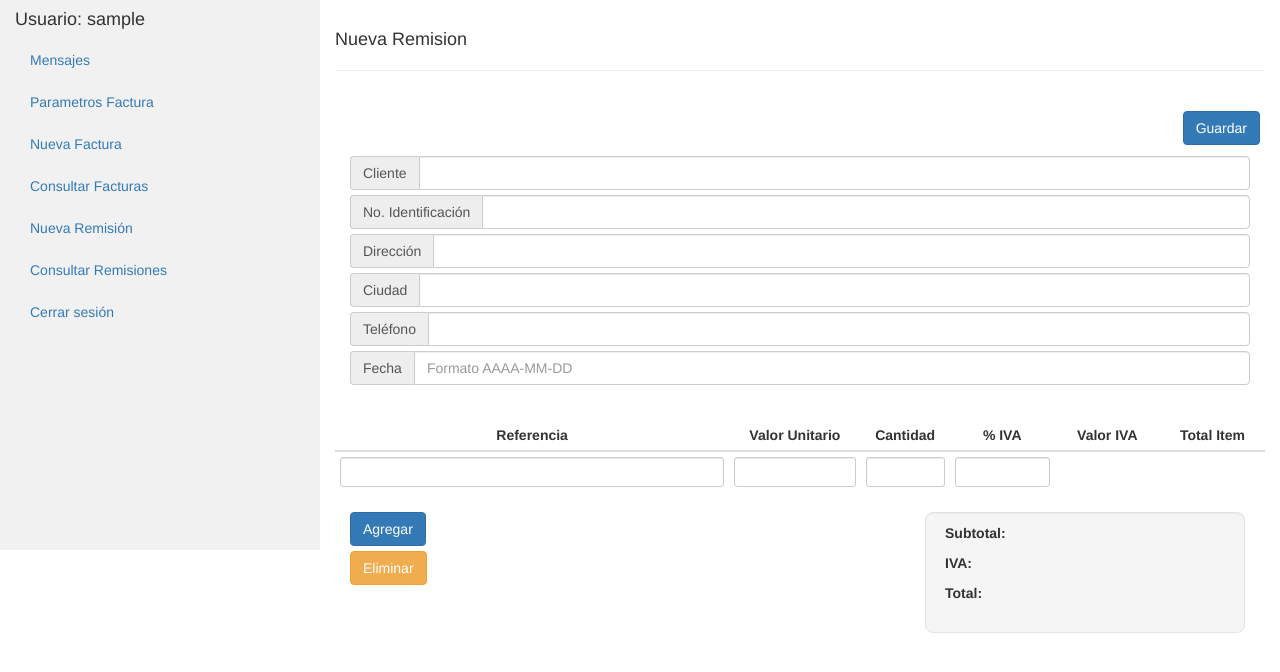
After one commit to mmesas3699/SolucionesIntegrales, a Flask app: page /remision in a window 1280 px wide. The commit adds this page. Shown: the top 672 px of the page. Run offline with Flask 2, Linux system fonts and the light colour scheme; the visitor is signed in with stand-in values (Sample User, id 1); data comes from the database, SQL or seed files in the repository; some libraries are stand-ins or nearby versions.

Commit message:
Crear remisiones y listar remisiones

```diff
--- /dev/null
+++ b/app/static/css/remision.css
@@ -0,0 +1,70 @@
+
+tbody tr.selected {
+	background-color: #f0f0f0;
+}
+
+th {
+	text-align: center;
+}
+
+#totales{
+	padding-top: 10px;
+	margin-right: 15px;
+	position: absolute;
+    right: 20px;
+    border-style: solid;
+    border-radius: 8px;
+}
+
+#guardar{
+	position: absolute;
+    right: 20px;
+    margin-bottom: 20px;
+}
+
+#label-num-remision{
+	background-color: DodgerBlue;
+	color: white;
+	text-align: left;
+	border-radius: 3px;
+	padding-top: 5px;
+	padding-bottom: 5px;
+}
+
+#form-numero-remision{
+	margin-bottom: 20px;
+}
+
+.numero-remision{
+	position: absolute;
+    left: 0px;
+}
+
+#numero-remision{
+	text-align: center;
+	padding-left: 10px;
+}
+
+.totales{
+	display: inline-block;
+}
+
+.valores-totales{
+	margin-right: 10px
+	padding-right: 7px;
+	padding-left: 7px;
+	font-size: 13px;
+}
+
+#add-row{
+	margin-bottom: 5px;
+}
+
+.table-responsive{
+	margin-top: 30px;
+}
+
+form{
+	margin-top: 5px;
+	margin-bottom: 5px;
+}
--- /dev/null
+++ b/app/static/js/remision.js
@@ -0,0 +1,210 @@
+var tablaRemision = $('#tabla-remision').DataTable({
+	// paging: false,
+	// searching: false,
+	// ordering: false
+});
+
+
+// Imprime los números con formato
+function numberWithCommas(x) {
+    return x.toString().replace(/\B(?=(\d{3})+(?!\d))/g, ",");
+}
+
+// Añade una nueva fila
+function addrow()
+{
+
+	$('tbody').append('<tr class="fila">'+
+						'<td id="tr-descripcion"><input type="text" class="form-control input-sm"></td>'+
+						'<td id="tr-valUnitario"><input type="text" class="valores unitario form-control input-sm"></td>'+
+						'<td id="tr-cantidad"><input type="text" class="valores cantidad form-control input-sm"></td>'+
+						'<td id="tr-porcIva"><input type="text"class="valores procIva form-control input-sm"></td>'+
+						'<td id="tr-valIva" class="valIva"></td>'+
+						'<td id="tr-valTotal" class="valTotal"></td>'+
+					  '</tr>');
+};
+
+
+// Elimina la fila seleccionada
+function removerow()
+{
+	$("tr.selected").remove();
+};
+
+
+// Añade o quita la clase 'selected' para poder eliminar filas
+$(document).ready(function()
+{
+
+    $('#tabla-remision tbody').on( 'click', 'tr', function ()
+    {
+        if ($(this).hasClass('selected'))
+        {
+            $(this).removeClass('selected');
+        }
+        else
+        {
+            $('tr.selected').removeClass('selected');
+            $(this).addClass('selected');
+        }
+    });
+});
+
+
+// Calcula los valores de la remision
+$(document).on('change', function()
+{
+
+	$('.valores').on('focusout', function()
+	{
+
+		var valUnitario = $(this).parents('tr').find('#tr-valUnitario').children().val();
+		var cantidad =  $(this).parents('tr').find('#tr-cantidad').children().val();
+		var porvIva = $(this).parents('tr').find('#tr-porcIva').children().val();
+		var subTotalItem = valUnitario * cantidad
+		var ivaItem = subTotalItem * porvIva / 100
+		var totalItem = subTotalItem + ivaItem
+
+ 		$(this).parents('tr').find('#tr-valIva').text(ivaItem);
+		$(this).parents('tr').find('#tr-valTotal').text(totalItem);
+
+
+		// Para calcular los valores totales de los items y el IVA
+
+		var sumTotal = 0
+		var sumTotalIva = 0
+
+		$('.valTotal').each(function()
+		{
+			sumTotal += parseInt($(this).text())
+		});
+
+
+		$('.valIva').each(function()
+		{
+			sumTotalIva += parseInt($(this).text())
+		});
+
+		var subTotal = sumTotal - sumTotalIva
+
+		formatSubtotal = numberWithCommas(subTotal)
+		formatSumTotal = numberWithCommas(sumTotal)
+		formatSumTotalIva = numberWithCommas(sumTotalIva)
+
+		$('#sumSubtotal').text(formatSubtotal)
+		$('#sumTotal').text(formatSumTotal)
+		$('#sumTotalIva').text(formatSumTotalIva)
+
+		console.log(sumTotal, sumTotalIva)
+	});
+});
+
+// Guarda los datos de la remision
+$(document).ready(function()
+{
+
+	$('#guardar').click(function(event)
+	{
+
+		var fila = $('.fila').toArray();
+		// console.log(fila.length)
+		var arrayFilas = [];
+		var cuenta = 0;
+		var cuentaFilas = 1;
+		var desc;
+		var vUnitario;
+		var cant;
+		var pIva;
+		var vIva;
+		var totItem;
+		var fil = 1
+
+			while (cuenta < fila.length){
+			var f = [];
+			// console.log(fil, cuenta);
+			desc = $('#tbl-rem-body tr:nth-child('+fil+')').find('#tr-descripcion').children().val();
+			// console.log(desc, fil);
+			vUnitario = $('#tbl-rem-body tr:nth-child('+fil+')').find('#tr-valUnitario').children().val();
+			cant = $('#tbl-rem-body tr:nth-child('+fil+')').find('#tr-cantidad').children().val();
+			pIva = $('#tbl-rem-body tr:nth-child('+fil+')').find('#tr-porcIva').children().val();
+			vIva = $('#tbl-rem-body tr:nth-child('+fil+')').find('#tr-valIva').text();
+			totItem = $('#tbl-rem-body tr:nth-child('+fil+')').find('#tr-valTotal').text();
+
+			f[0] = desc;
+			f[1] = vUnitario;
+			f[2] = cant;
+			f[3] = pIva;
+			f[4] = vIva;
+			f[5] = totItem;
+
+			arrayFilas.push(f);
+			cuenta++;
+			fil++;
+
+		}
+
+
+
+		function DatosRemision(numremision, cliente, identificacion, direccion, ciudad, telefono, fecha, items, subtotal, iva, total){
+			this.numremision = numremision;
+			this.cliente = cliente;
+			this.identificacion = identificacion
+			this.direccion = direccion;
+			this.ciudad = ciudad;
+			this.telefono = telefono;
+			this.fecha = fecha;
+			this.items = items;
+			this.subtotal = subtotal;
+			this.iva = iva;
+			this.total = total;
+		};
+
+
+
+		var data = new DatosRemision(
+							$('#numero-remision').text(),
+							$('#cliente').val(),
+							$('#identificacion').val(),
+							$('#direccion').val(),
+							$('#ciudad').val(),
+							$('#telefono').val(),
+							$('#fecha').val(),
+							arrayFilas,
+							$('#sumSubtotal').text(),
+							$('#sumTotalIva').text(),
+							$('#sumTotal').text(),
+							)
+
+		console.log(data);
+
+ 		$.ajax(
+ 		{
+   		url: '/guarda_remision',
+   		type: 'POST',
+   		contentType:'application/json',
+   		data: JSON.stringify(data),
+   		dataType:'json',
+   		success: function(data)
+   		{
+     		//On ajax success do this
+     		console.log(data.success);
+     		$('#successAlert').text(data.success).show();
+
+      	},
+   		error: function(xhr, ajaxOptions, thrownError)
+   		{
+      	//On error do this
+        	if (xhr.status == 200)
+        	{
+
+            	alert(ajaxOptions);
+        	}
+        	else
+        	{
+            	alert(xhr.status);
+            	alert(thrownError);
+        	}
+    	}
+ 		});
+	});
+});
--- a/app/templates/base_dashboard.html
+++ b/app/templates/base_dashboard.html
@@ -46,7 +46,9 @@
         <li><a href="{{ url_for('dashboard')}}">Mensajes</a></li>
         <li><a href="{{ url_for('parametros') }}">Parametros Factura</a></li>
         <li><a href="{{ url_for('nueva_factura') }}">Nueva Factura</a></li>
-        <li><a href="#">Consultar Facturas</a></li>
+        <li><a href="{{ url_for('consulta_facturas') }}">Consultar Facturas</a></li>
+        <li><a href="{{ url_for('nueva_remision') }}">Nueva Remisión</a></li>
+        <li><a href="{{ url_for('remisiones') }}">Consultar Remisiones</a></li>
         <li><a href="{{ url_for('logout') }}">Cerrar sesión</a></li>
       </ul>
     </div>
@@ -62,8 +64,8 @@
         <li><a href="{{ url_for('parametros') }}">Parametros Factura</a></li>
         <li><a href="{{ url_for('nueva_factura') }}">Nueva Factura</a></li>
         <li><a href="{{ url_for('consulta_facturas') }}">Consultar Facturas</a></li>
-        <li><a href="#">Nueva Remisión</a></li>
-        <li><a href="#">Consultar Remisiones</a></li>
+        <li><a href="{{ url_for('nueva_remision') }}">Nueva Remisión</a></li>
+        <li><a href="{{ url_for('remisiones') }}">Consultar Remisiones</a></li>
         <li><a href="{{ url_for('logout') }}">Cerrar sesión</a></li>
       </ul><br>
     </div>
--- /dev/null
+++ b/app/templates/remision.html
@@ -0,0 +1,95 @@
+{% extends 'base_dashboard.html' %}
+
+{% block title %} Remisión | Soluciones {% endblock %}
+
+{% block head %}
+  <link href="{{ url_for('static', filename='css/remision.css') }}" rel="stylesheet">
+  <script type="text/javascript" charset="utf8" src="https://cdn.datatables.net/1.10.16/js/jquery.dataTables.min.js"></script>
+  <script type="text/javascript" src="/static/js/remision.js"></script>
+{% endblock %}
+
+{% block content %}
+
+    <h4>Nueva Remision</h4>
+    <hr>
+    <br>
+    <div id="successAlert" class="alert alert-success" role="alert" style="display: none;"></div>
+    <div id="guardar">
+      <button id="guarda-remision" class="btn btn-primary">Guardar</button>
+    </div>
+    <br>
+    <br>
+    <div class="container-fluid">
+        <form>
+          <div class="input-group">
+            <span class="input-group-addon">Cliente</span>
+            <input type="text" id="cliente" class="form-control">
+          </div>
+        </form>
+        <form>
+            <div class="input-group">
+              <span class="input-group-addon">No. Identificación</span>
+              <input type="text" id="identificacion" class="form-control">
+            </div>
+        </form>
+        <form>
+            <div name="direccion" class="input-group">
+              <span class="input-group-addon">Dirección</span>
+              <input id="direccion" class="form-control">
+            </div>
+        </form>
+        <form>
+            <div name="ciudad" class="input-group">
+              <span class="input-group-addon">Ciudad</span>
+              <input id="ciudad" class="form-control">
+            </div>
+        </form>
+        <form>
+            <div name="telefono" class="input-group">
+              <span class="input-group-addon">Teléfono</span>
+              <input id="telefono" class="form-control">
+            </div>
+        </form>
+        <form>
+            <div name="fecha" class="input-group">
+              <span class="input-group-addon">Fecha</span>
+              <input id="fecha" class="form-control" placeholder="Formato AAAA-MM-DD">
+            </div>
+        </form>
+      </div>
+      <div class="table-responsive">
+        <table id="tabla-remision" class="table table-condensed table-sm display" style="width:100%">
+          <thead>
+            <tr>
+              <th style="width: 30%">Referencia</th>
+              <th style="width: 10%">Valor Unitario </th>
+              <th style="width: 5%">Cantidad</th>
+              <th style="width: 8%">% IVA</th>
+              <th style="width: 8%">Valor IVA</th>
+              <th style="width: 8%">Total Item</th>
+            </tr>
+          </thead>
+          <tbody id="tbl-rem-body">
+            <tr class="fila">
+              <td id="tr-descripcion"><input type="text" class="valores form-control input-sm"></td>
+              <td id="tr-valUnitario"><input type="text" class="valores unitario form-control input-sm"></td>
+              <td id="tr-cantidad"><input type="text" class="valores cantidad form-control input-sm"></td>
+              <td id="tr-porcIva"><input type="text" class="valores porcIva form-control input-sm"></td>
+              <td id="tr-valIva" class="valIva"></td>
+              <td id="tr-valTotal" class="valTotal"></td>
+            </tr>
+          </tbody>
+        </table>
+      </div>
+      <div class="col-sm-2">
+        <button id="add-row" class="btn btn-primary" onclick="addrow()">Agregar</button><br>
+        <button id="remove-row" class="btn btn-warning" onclick="removerow()">Eliminar</button>
+      </div>
+      <div id="totales" class="col-sm-4 well">
+        <p class="totales"><b>Subtotal: </b></p><p id="sumSubtotal" class="totales valores-totales"></p><br>
+        <p class="totales"><b>IVA: </b></p><p id="sumTotalIva" class="totales valores-totales"></p><br>
+        <p class="totales"><b>Total: </b></p><p id="sumTotal" class="totales valores-totales"></p>
+      </div>
+    </div>
+
+{% endblock %}
--- a/app/views.py
+++ b/app/views.py
@@ -145,6 +145,71 @@ def guarda_items_factura(num_fac, consecutivo, ref, valUnit, cant, porIva,
     finally:
         cursor_items_factura.close()
 
+
+# ---------------- Remisiones
+
+def sql_guarda_remision(num_rem, fec_rem, iden_cliente,
+                        subtotal, val_iva, val_total):
+
+    cursor_remision = connectiondb.cursor()
+
+    sql_guarda_rem = """INSERT INTO Remision(num_remision,
+                                             fecha_remision,
+                                             identificacion_cliente,
+                                             sub_total,
+                                             val_iva,
+                                             val_total)
+                        VAlUES ('{}','{}','{}',
+                                '{}','{}','{}');""".format(num_rem,
+                                                           fec_rem,
+                                                           iden_cliente,
+                                                           subtotal,
+                                                           val_iva,
+                                                           val_total)
+
+    try:
+        cursor_remision.execute(sql_guarda_rem)
+        connectiondb.commit()
+        return 'OK'
+    except Exception as e:
+        connectiondb.rollback()
+        raise e
+    finally:
+        cursor_remision.close()
+
+
+def guarda_items_remision(num_rem, consecutivo, ref, valUnit, cant, porIva,
+                          valIva, totItem):
+
+    sql_guarda_items = """INSERT INTO ItemsRemision(num_remision,
+                                                    consecutivo,
+                                                    referencia,
+                                                    val_unitario,
+                                                    cantidad_item,
+                                                    porcentaje_iva,
+                                                    valor_iva_item,
+                                                    valor_item)
+                           VALUES ('{}','{}','{}',
+                                   '{}','{}','{}',
+                                   '{}','{}');""".format(num_rem,
+                                                         consecutivo,
+                                                         ref,
+                                                         valUnit,
+                                                         cant,
+                                                         porIva,
+                                                         valIva,
+                                                         totItem)
+
+    try:
+        cursor_items_remision = connectiondb.cursor()
+        cursor_items_remision.execute(sql_guarda_items)
+        connectiondb.commit()
+        return 'OK'
+    except Exception as e:
+        raise e
+        connectiondb.rollback()
+    finally:
+        cursor_items_remision.close()
 
 # ................ Vistas ...................
 
@@ -420,7 +485,7 @@ def consulta_facturas():
 @app.route('/dashboard/factura/<num_factura>')
 @login_required
 def factura(num_factura):
-    """ Muestra el mensaje seleccionado """
+    """ Muestra la factura seleccionada """
     cursor_factura = connectiondb.cursor()
     sql_factura = """SELECT * FROM Factura
                      WHERE num_factura = '%s'""" % num_factura
@@ -551,3 +616,88 @@ def pdf(num_factura):
                            name=current_user.username)
 
     return render_pdf(HTML(string=html))
+
+
+@app.route('/remision', methods=['GET', 'POST'])
+@login_required
+def nueva_remision():
+    """ Captura datos de una nueva factura """
+
+    return render_template('remision.html',
+                           name=current_user.username)
+
+
+@app.route('/guarda_remision', methods=['GET', 'POST'])
+@login_required
+def guarda_remision():
+    data = request.json
+
+    sql_num_rem = """ SELECT num_remision FROM Remision ORDER BY num_remision
+                      DESC LIMIT 1;"""
+
+    cursor_num_rem = connectiondb.cursor()
+    cursor_num_rem.execute(sql_num_rem)
+    rem = cursor_num_rem.fetchone()
+    cursor_num_rem.close()
+
+    if rem is None:
+        rem = 1
+    else:
+        rem = rem['num_remision'] + 1
+
+    iden_cliente = int(data['identificacion'])
+    cliente = data['cliente']
+    direccion = data['direccion']
+    ciudad = data['ciudad']
+    telefono = data['telefono']
+    fecha = (data['fecha'])
+    subtotal = int(data['subtotal'].replace(',', ''))
+    iva = int(data['iva'].replace(',', ''))
+    total = int(data['total'].replace(',', ''))
+    items = data['items']
+
+    sql_guarda_remision(rem, fecha, iden_cliente,
+                        subtotal, iva, total)
+
+    sql_guarda_cliente(iden_cliente, cliente, direccion,
+                       ciudad, telefono)
+
+    for item in items:
+        rem = rem
+        ref = item[0]
+        consecutivo = items.index(item) + 1
+        valUnit = item[1]
+        cant = item[2]
+        porIva = item[3]
+        valIva = item[4]
+        totItem = item[5]
+        guarda_items_remision(rem,
+                              consecutivo,
+                              ref,
+                              valUnit,
+                              cant,
+                              porIva,
+                              valIva,
+                              totItem)
+
+    return jsonify({'success': 'Remision guardada correctamente'})
+
+
+@app.route('/remisiones')
+@login_required
+def remisiones():
+    """ Consulta de remisiones """
+    cursor = connectiondb.cursor()
+    sql = """SELECT Remision.num_remision, Cliente.nombre_cliente,
+             Remision.fecha_remision, Remision.val_total
+             FROM Remision
+             INNER JOIN Cliente
+             ON Remision.identificacion_cliente = Cliente.identificacion_cliente
+             ORDER BY Remision.num_remision DESC;"""
+    cursor.execute(sql)
+    remisiones = cursor.fetchall()
+    cursor.close()
+
+    return render_template('remisiones.html',
+                           name=current_user.username,
+                           form=remisiones)
```
Also changed, not shown: app/models.py (+32 -0 lines), app/templates/remisiones.html (added, +36 -0 lines), 2 other files.
